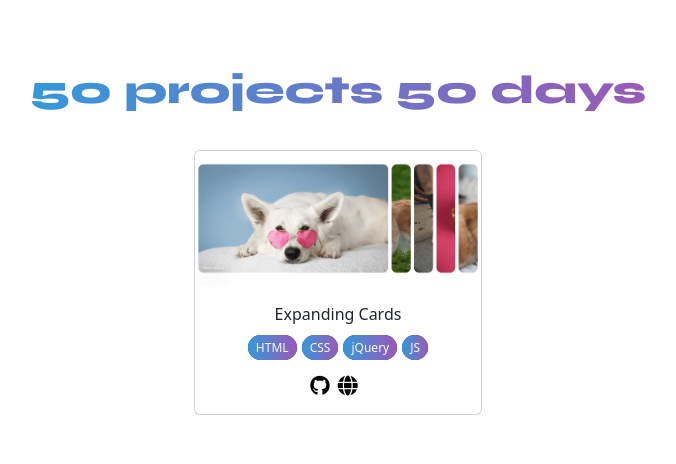
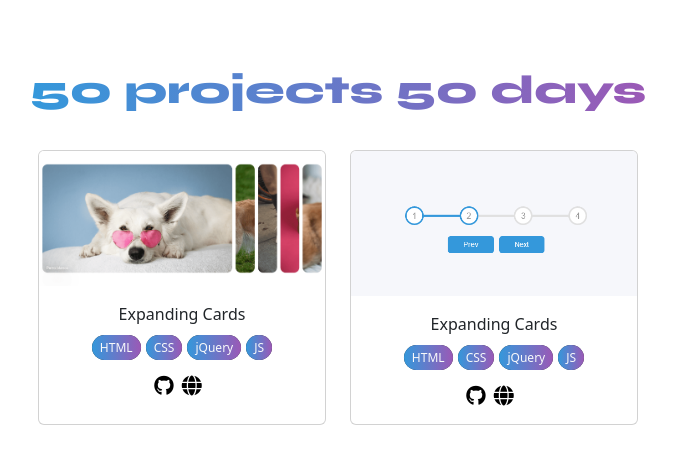
Before and after one commit to bmartinezr86/50projects50days, a website: page index.html in a window 1280 px wide. Shown: the whole page, without its empty margins (302-978 px from the left). Drawn offline with nearby package versions, Linux system fonts and the light colour scheme.

Commit message:
dependencias + corrección de otro proyecto

```diff
--- a/assets/js/main.js
+++ b/assets/js/main.js
@@ -24,7 +24,12 @@ function generarCards() {
           // Cada 3 tarjetas, crear un nuevo div row
           row = crearDivRow(contenedorProjects);
         }
-        const col = crearElemento("div", ["col", "mb-3"]);
+        const col = crearElemento("div", [
+          "col",
+          "mb-3",
+          "d-flex",
+          "align-items-stretch",
+        ]);
 
         const card = crearElemento("div", ["card"]);
         card.style.width = "18rem";
--- a/assets/js/projects.json
+++ b/assets/js/projects.json
@@ -5,5 +5,12 @@
     "etiquetas": ["HTML", "CSS", "jQuery", "JS"],
     "linkGitHub": "https://github.com/bmartinezr86/50projects50days/tree/index/projects/01.expanding-cards",
     "linkVistaPrevia": "projects/01.expanding-cards/index.html"
+  },
+  {
+    "titulo": "Expanding Cards",
+    "miniatura": "assets/images/captura_progress-steps.png",
+    "etiquetas": ["HTML", "CSS", "jQuery", "JS"],
+    "linkGitHub": "https://github.com/bmartinezr86/50projects50days/tree/index/projects/02.progress-steps",
+    "linkVistaPrevia": "projects/02.progress-steps/index.html"
   }
 ]
--- a/projects/01.expanding-cards/assets/css/styles.css
+++ b/projects/01.expanding-cards/assets/css/styles.css
@@ -38,7 +38,7 @@ h3 {
     border-radius: 25px;
     position: relative;
     flex: 0.5;
-    transition: flex-grow 0.8s ease; /* Agrega una transición para flex-grow */
+    transition: flex-grow 0.5s ease; /* Agrega una transición para flex-grow */
 }
 
 .item-desplegable:hover {
```
Also changed, not shown: projects/00.plantilla/index.html (+16 -0 lines), assets/images/captura_progress-steps.png (added).
